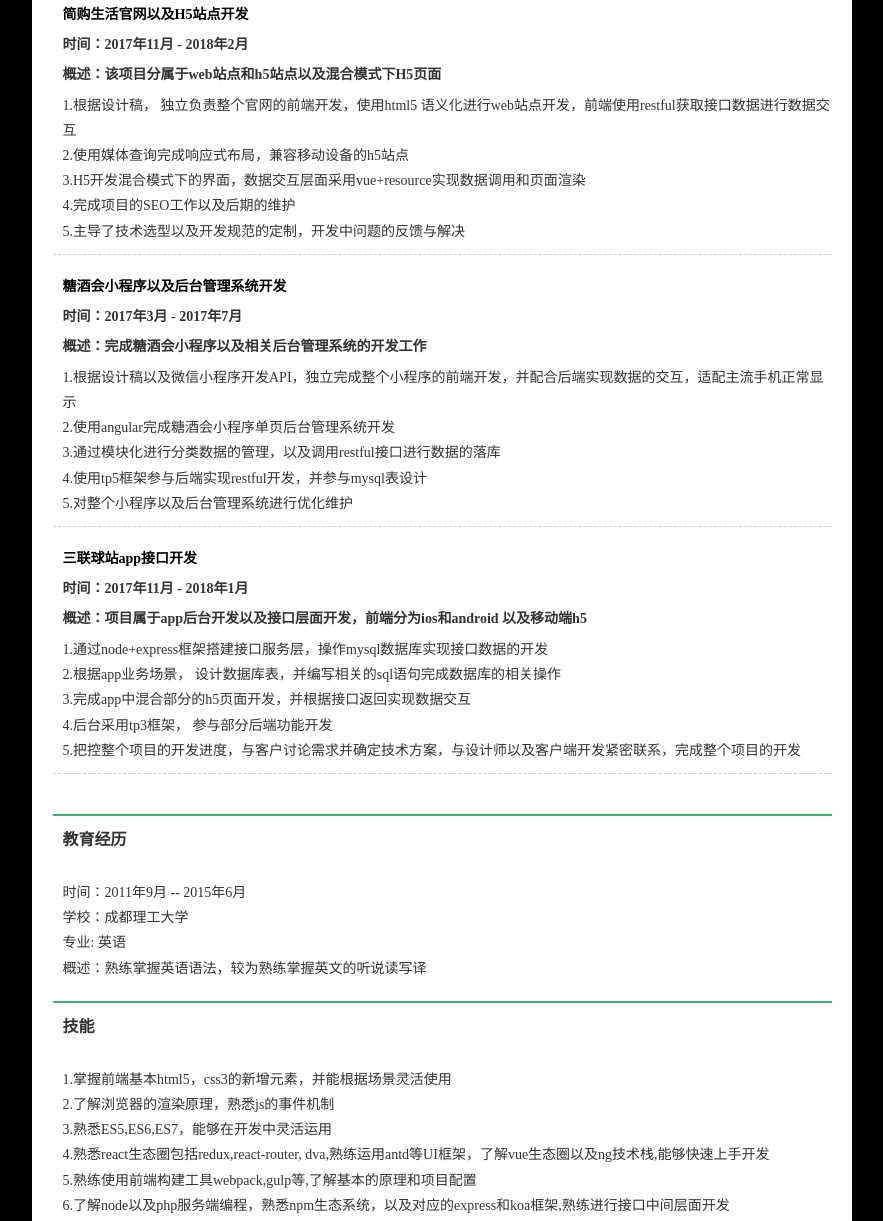
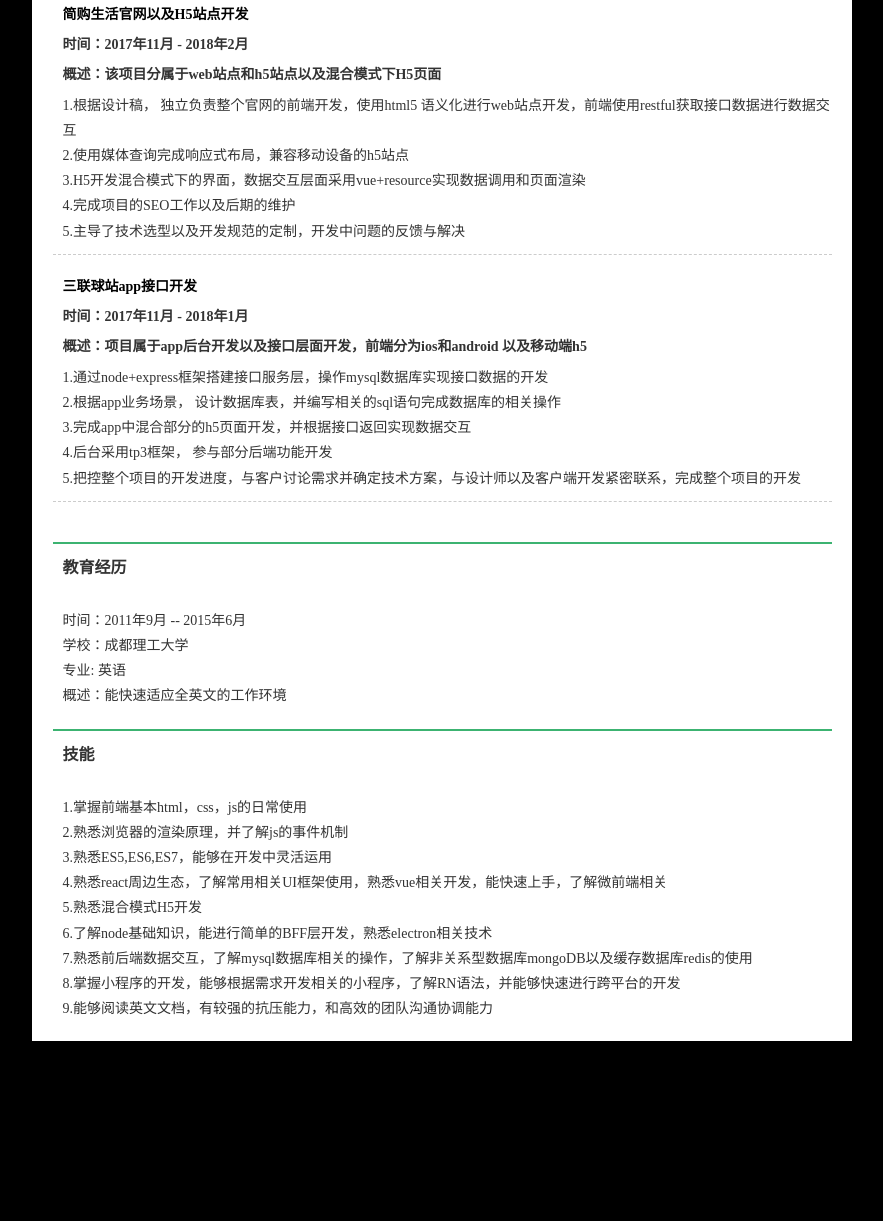
Before and after one commit to Lanveer/assistantAPI, a website: page resume/resume.html in a window 1280 px wide. Shown: the part 3626-4847 px from the top of the page, without its empty margins (198-1081 px from the left). After the commit the page ends 4687 px from the top, so only its background shows below. Drawn offline with Linux system fonts and the light colour scheme.

Commit message:
feat: 完善技能

```diff
--- a/resume/resume.html
+++ b/resume/resume.html
@@ -53,9 +53,7 @@
             <p>1.迁移重构工作，代码重构，CI/CD流水线添加</p>
             <p>2.负责商家端小程序，H5内嵌迭代需求支持</p>
             <p>3.负责组内需求的分发，把控进度，协调人力的分配</p>
-            <p>
-              4.完成文档建设工作，将项目中的遇到的问题以及注意进行整理记录
-            </p>
+            <p>4.完成文档建设工作，将项目中的遇到的问题以及注意进行整理记录</p>
           </div>
         </div>
         <div class="exp-box">
@@ -204,13 +202,11 @@
         <div class="pro-box">
           <h1>美团内部系统以及部分商家端业务支持</h1>
           <h3>时间:2022年11月 - 至今</h3>
-          <h2>
-            概述：负责老技术栈下线，新增迭代以及日常问题排查问题开发
-          </h2>
-          <p>1.老业务系统下线，将之前vue技术栈重构至react，并集成到新升级的为前端框架中，保持项目模块的技术栈统一，便于后续升级以及维护</p>
+          <h2>概述：负责老技术栈下线，新增迭代以及日常问题排查问题开发</h2>
           <p>
-            2.完成商家端H5开发，并在老项目基础上进行二次开发
+            1.老业务系统下线，将之前vue技术栈重构至react，并集成到新升级的为前端框架中，保持项目模块的技术栈统一，便于后续升级以及维护
           </p>
+          <p>2.完成商家端H5开发，并在老项目基础上进行二次开发</p>
           <p>
             3.梳理老业务代码，整理业务文档，进行留档记录，整理组内需求过程中遇到的问题，并持续记录更新至组内wiki便于后续查阅
           </p>
@@ -337,7 +333,7 @@
         <!--<简购开发-->
 
         <!--小程序开发-->
-        <div class="pro-box">
+        <!-- <div class="pro-box">
           <h1>糖酒会小程序以及后台管理系统开发</h1>
           <h3>时间：2017年3月 - 2017年7月</h3>
           <h2>概述：完成糖酒会小程序以及相关后台管理系统的开发工作</h2>
@@ -350,7 +346,7 @@
           </p>
           <p>4.使用tp5框架参与后端实现restful开发，并参与mysql表设计</p>
           <p>5.对整个小程序以及后台管理系统进行优化维护</p>
-        </div>
+        </div> -->
         <!--小程序开发-->
 
         <!--球战app开发-->
@@ -382,21 +378,20 @@
         <p>时间：2011年9月 -- 2015年6月</p>
         <p>学校：成都理工大学</p>
         <p>专业: 英语</p>
-        <p>概述：熟练掌握英语语法，较为熟练掌握英文的听说读写译</p>
+        <p>概述：能快速适应全英文的工作环境</p>
       </div>
 
       <div class="item edu">
         <h1>技能</h1>
-        <p>1.掌握前端基本html5，css3的新增元素，并能根据场景灵活使用</p>
-        <p>2.了解浏览器的渲染原理，熟悉js的事件机制</p>
+        <p>1.掌握前端基本html，css，js的日常使用</p>
+        <p>2.熟悉浏览器的渲染原理，并了解js的事件机制</p>
         <p>3.熟悉ES5,ES6,ES7，能够在开发中灵活运用</p>
         <p>
-          4.熟悉react生态圈包括redux,react-router,
-          dva,熟练运用antd等UI框架，了解vue生态圈以及ng技术栈,能够快速上手开发
+          4.熟悉react周边生态，了解常用相关UI框架使用，熟悉vue相关开发，能快速上手，了解微前端相关
         </p>
-        <p>5.熟练使用前端构建工具webpack,gulp等,了解基本的原理和项目配置</p>
+        <p>5.熟悉混合模式H5开发</p>
         <p>
-          6.了解node以及php服务端编程，熟悉npm生态系统，以及对应的express和koa框架,熟练进行接口中间层面开发
+          6.了解node基础知识，能进行简单的BFF层开发，熟悉electron相关技术
         </p>
         <p>
           7.熟悉前后端数据交互，了解mysql数据库相关的操作，了解非关系型数据库mongoDB以及缓存数据库redis的使用
```
